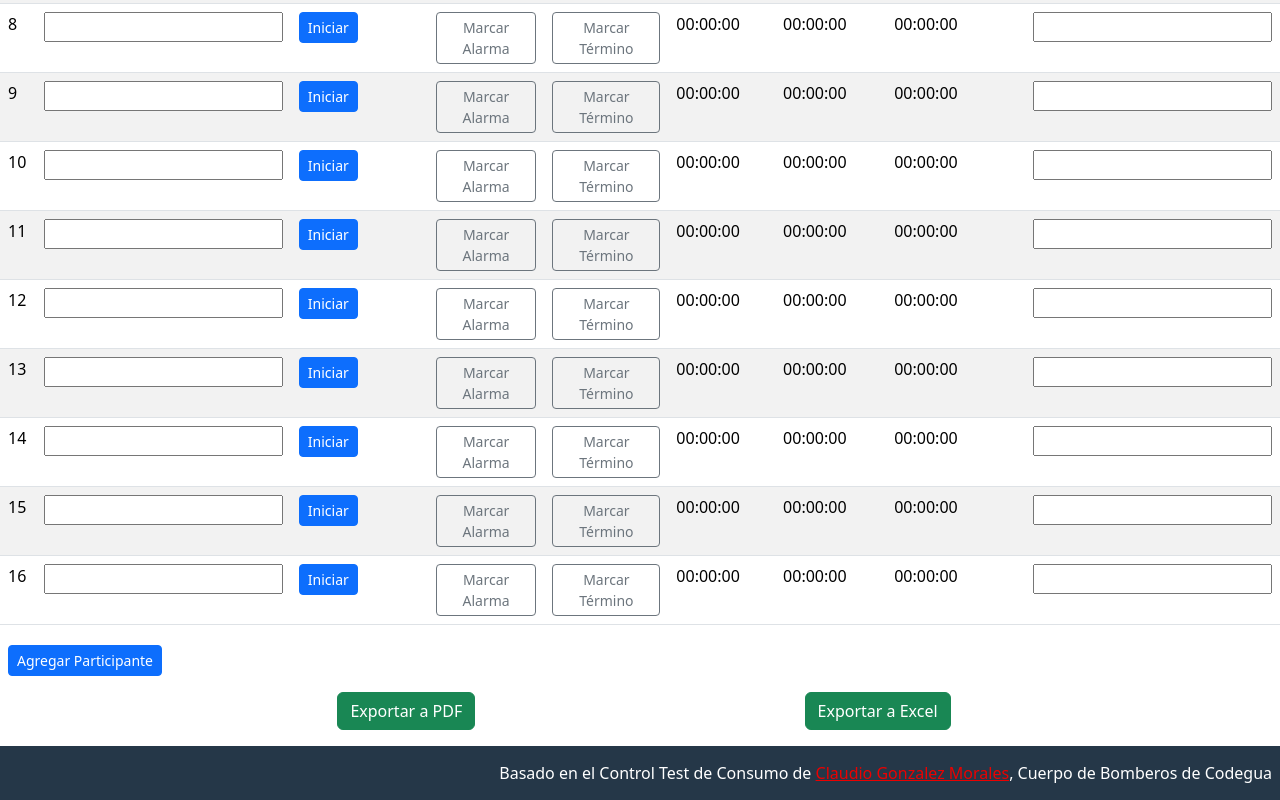
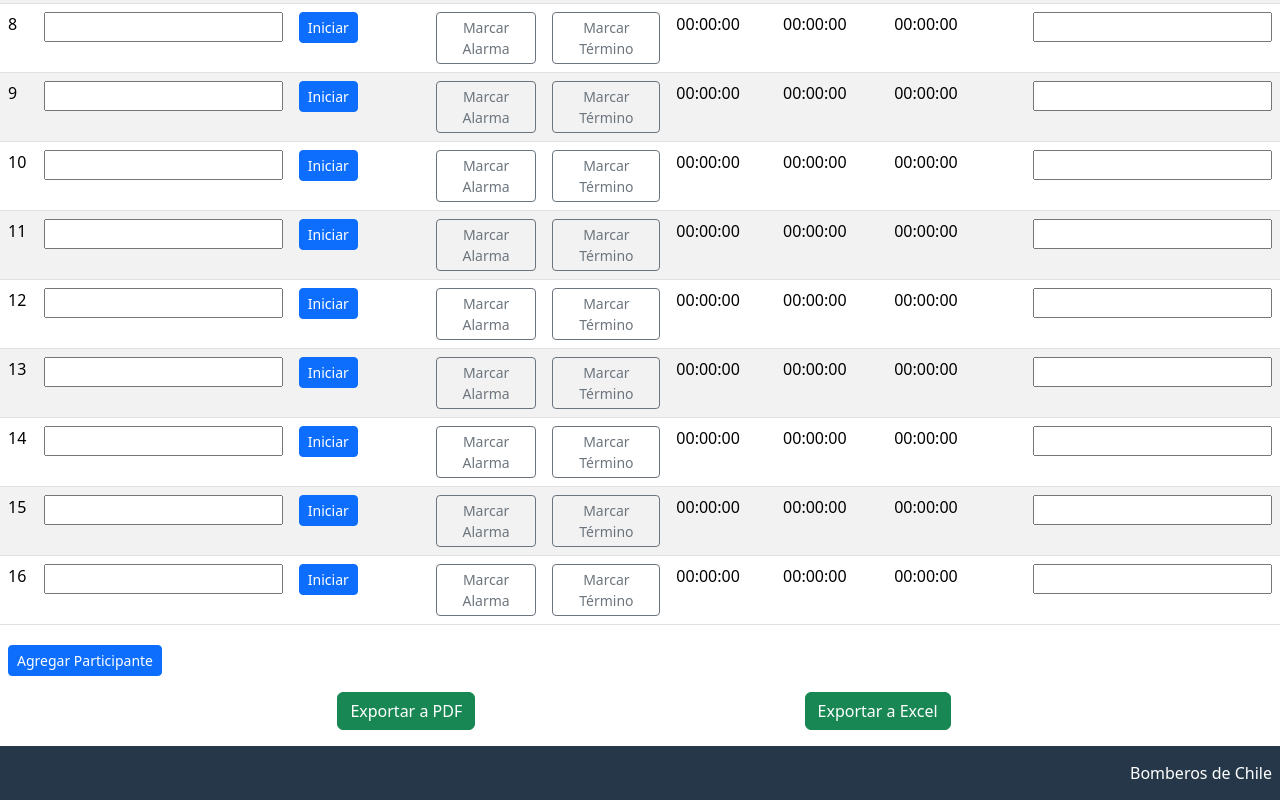
Before and after one commit to erreai/epp-web, a React (Create React App) app: page / in a window 1280 px wide. Shown: the part 684-1484 px from the top of the page. Built offline with nearby package versions, Linux system fonts and the light colour scheme.

Commit message:
Updated references nd site description

```diff
--- a/public/index.html
+++ b/public/index.html
@@ -7,9 +7,9 @@
     <meta name="theme-color" content="#000000" />
     <meta
       name="description"
-      content="Web site created using create-react-app"
+      content="WebApp para control de Test de Consumo - Bomberos de Chile."
     />
-    <link rel="apple-touch-icon" href="%PUBLIC_URL%/logo192.png" />
+    <link rel="apple-touch-icon" href="%PUBLIC_URL%/bomberos-de-chile.png" />
     <!--
       manifest.json provides metadata used when your web app is installed on a
       user's mobile device or desktop. See https://developers.google.com/web/fundamentals/web-app-manifest/
--- a/src/App.jsx
+++ b/src/App.jsx
@@ -273,7 +273,7 @@ const App = () => {
         <button className='btn btn-success' onClick={exportExcel}>Exportar a Excel</button>
       </div>
       <div className="footer mt-3 pe-2">
-        <p className="text-end mb-0">Basado en el Control Test de Consumo de <a href='https://www.instagram.com/fundacionblancamarisol' target='_blank' rel="noreferrer">Claudio Gonzalez Morales</a>, Cuerpo de Bomberos de Codegua</p>
+        <p className="text-end mb-0">Bomberos de Chile</p>
       </div>
 
 
@@ -286,7 +286,7 @@ const App = () => {
           <div className="modal-body">
             <p>Esta WebApp fue creada por Raimundo Concha Corti, Instructor ANB. Cuerpo de Bomberos de Ñuñoa. 2024</p>
             <p>Repo: <a href='https://github.com/erreai/epp-web'>https://github.com/erreai/epp-web</a></p>
-
+            <p>Basado en el Control Test de Consumo de <a href='https://www.instagram.com/fundacionblancamarisol' target='_blank' rel="noreferrer">Claudio Gonzalez Morales</a>, Cuerpo de Bomberos de Codegua</p>
           </div>
         </div>
       </div>
```
